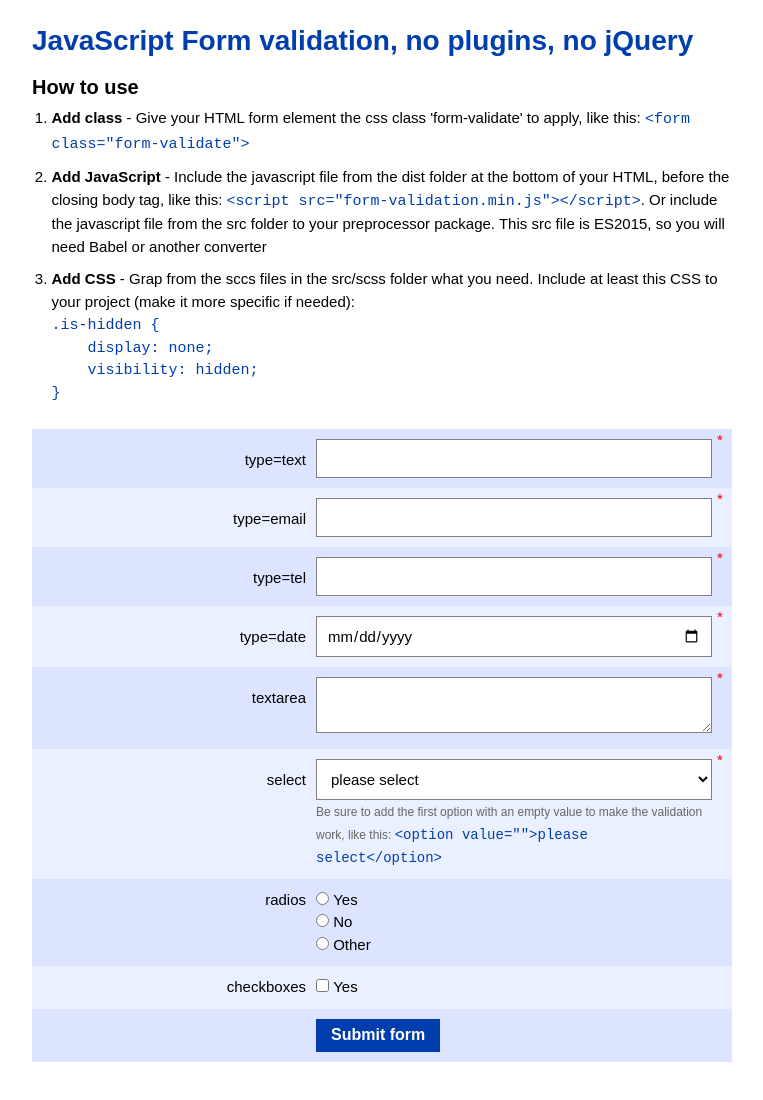
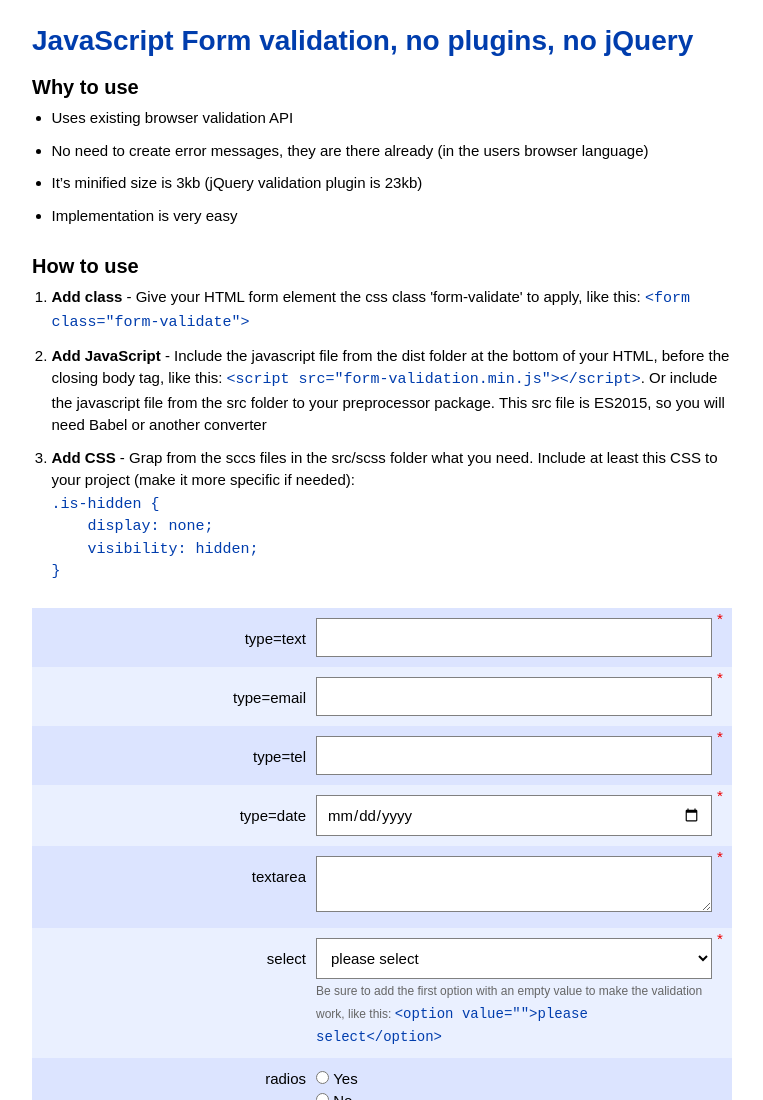
Before and after one commit to reinazwarts/form-validation, a website: page index.html in a window 1280 px wide. Shown: the top 1100 px of the page, without its empty margins (258-1021 px from the left). Drawn offline with Linux system fonts and the light colour scheme.

Commit message:
added documentation why to use

```diff
--- a/index.html
+++ b/index.html
@@ -8,6 +8,13 @@
   <body>
     <div class="wrapper">
       <h1>JavaScript Form validation, no plugins, no jQuery</h1>
+      <h2>Why to use</h2>
+      <ul>
+        <li>Uses existing browser validation API</li>
+        <li>No need to create error messages, they are there already (in the users browser language)</li>
+        <li>It’s minified size is 3kb (jQuery validation plugin is 23kb)</li>
+        <li>Implementation is very easy</li>
+      </ul>
       <h2>How to use</h2>
       <ol>
         <li><h4>Add class</h4> -  Give your HTML form element the css class 'form-validate' to apply, like this:
```
